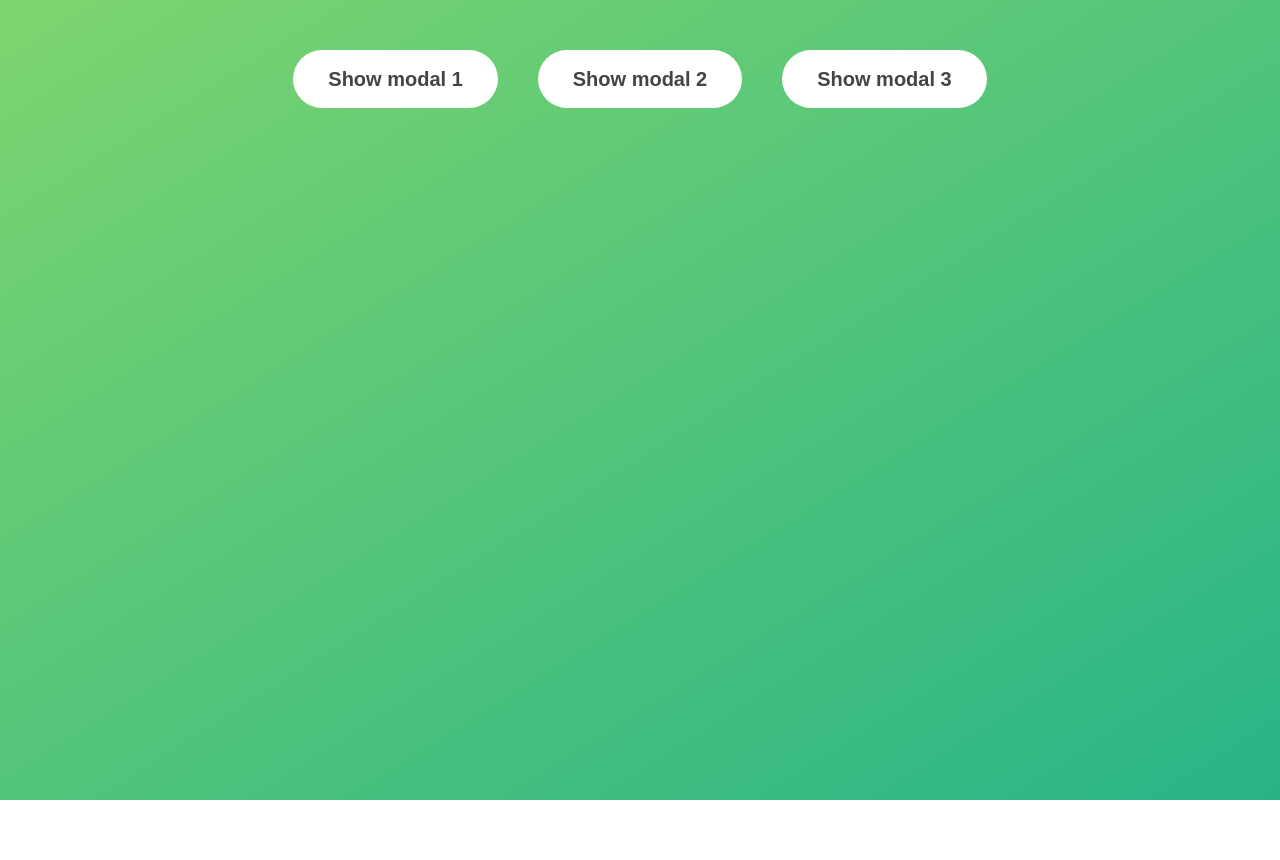
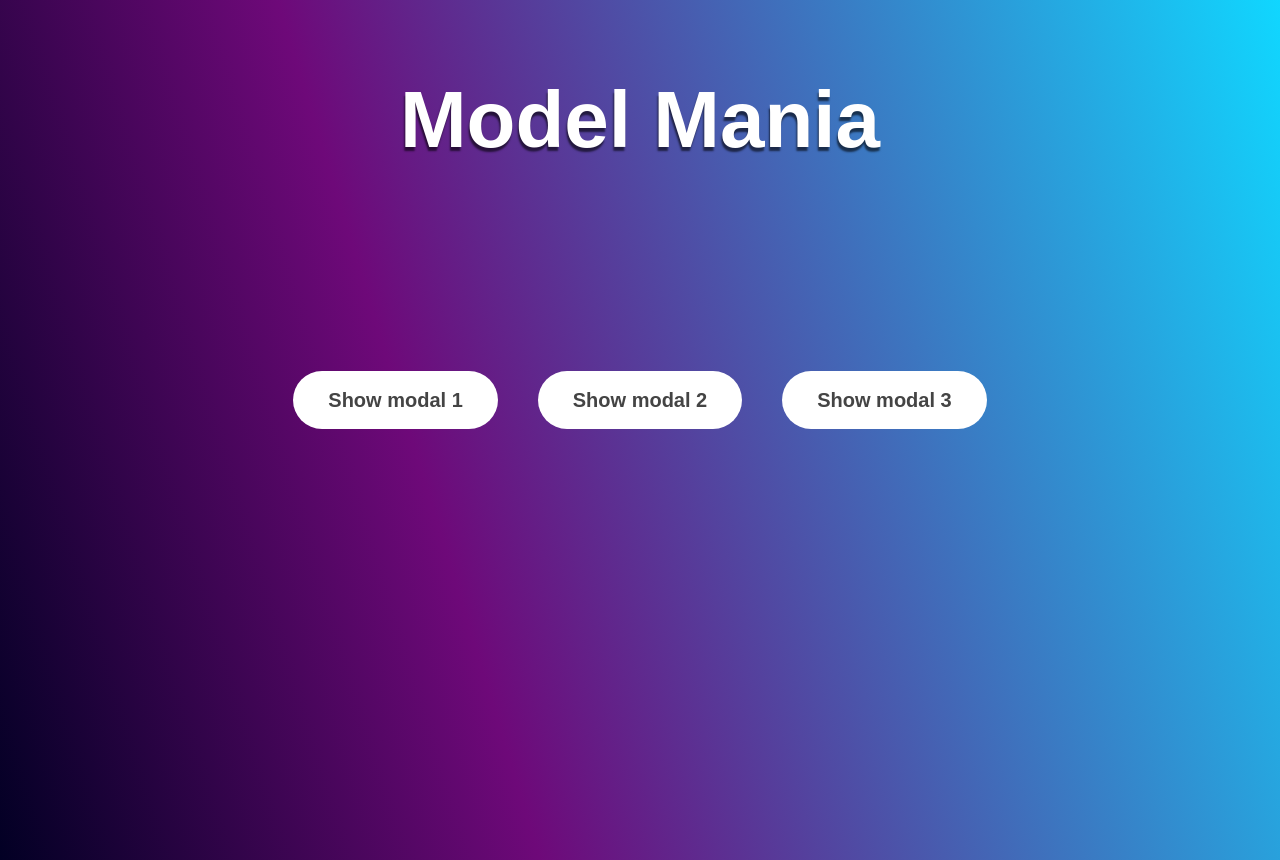
Before and after one commit to steven-oehley/ModalMania, a plain HTML site: page index.html in a window 1280 px wide. Before the commit the page ends 800 px from the top, so only its background shows below. Drawn offline with Linux system fonts and the light colour scheme.

Commit message:
first commit

```diff
--- a/index.html
+++ b/index.html
@@ -8,13 +8,15 @@
     <title>Modal window</title>
   </head>
   <body>
-    <button class="show-modal">Show modal 1</button>
-    <button class="show-modal">Show modal 2</button>
-    <button class="show-modal">Show modal 3</button>
-
+    <h1>Model Mania</h1>
+    <section class="modal-container">
+      <button class="show-modal">Show modal 1</button>
+      <button class="show-modal">Show modal 2</button>
+      <button class="show-modal">Show modal 3</button>
+    </section>
     <div class="modal hidden">
       <button class="close-modal">&times;</button>
-      <h1>I'm a modal window 😍</h1>
+      <h2>I'm a modal window 😍</h2>
       <p>
         Lorem ipsum dolor sit amet, consectetur adipisicing elit, sed do eiusmod
         tempor incididunt ut labore et dolore magna aliqua. Ut enim ad minim
--- a/style.css
+++ b/style.css
@@ -14,11 +14,33 @@ body {
   color: #333;
   line-height: 1.5;
   height: 100vh;
+  background: rgb(2, 0, 36);
+  background: linear-gradient(
+    73deg,
+    rgba(2, 0, 36, 1) 0%,
+    rgba(110, 9, 121, 1) 35%,
+    rgba(0, 212, 255, 0.9360119047619048) 100%
+  );
   position: relative;
+}
+
+.modal-container {
+  position: fixed;
+  top: 0;
+  left: 0;
+  right: 0;
+  bottom: 0;
   display: flex;
-  align-items: flex-start;
+  align-items: center;
   justify-content: center;
-  background: linear-gradient(to top left, #28b487, #7dd56f);
+}
+
+h1 {
+  font-size: 8rem;
+  margin-top: 6rem;
+  text-align: center;
+  color: #fff;
+  text-shadow: -1px 4px 2px rgba(0, 0, 0, 0.6);
 }
 
 .show-modal {
@@ -44,7 +66,7 @@ body {
   background: none;
 }
 
-h1 {
+h2 {
   font-size: 2.5rem;
   margin-bottom: 2rem;
 }
```
